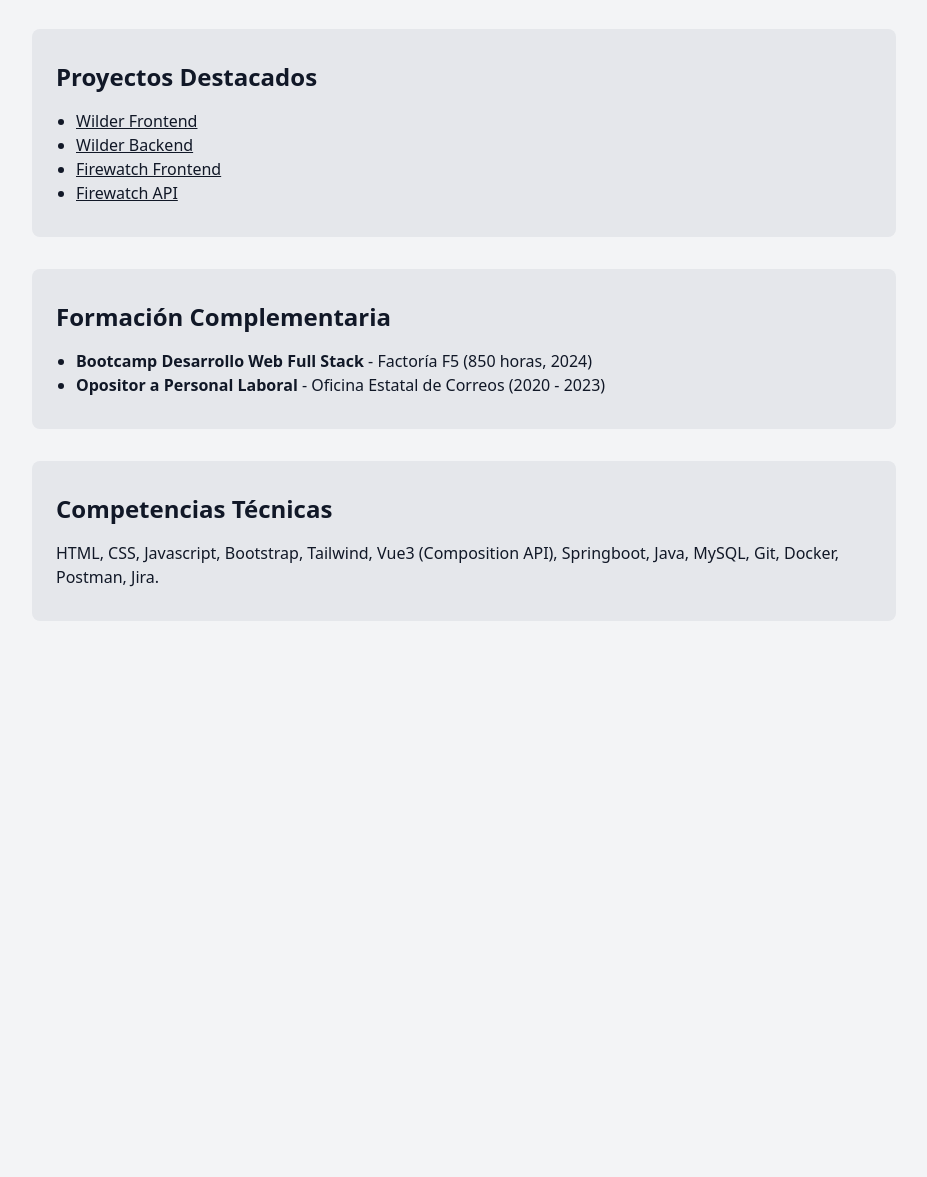
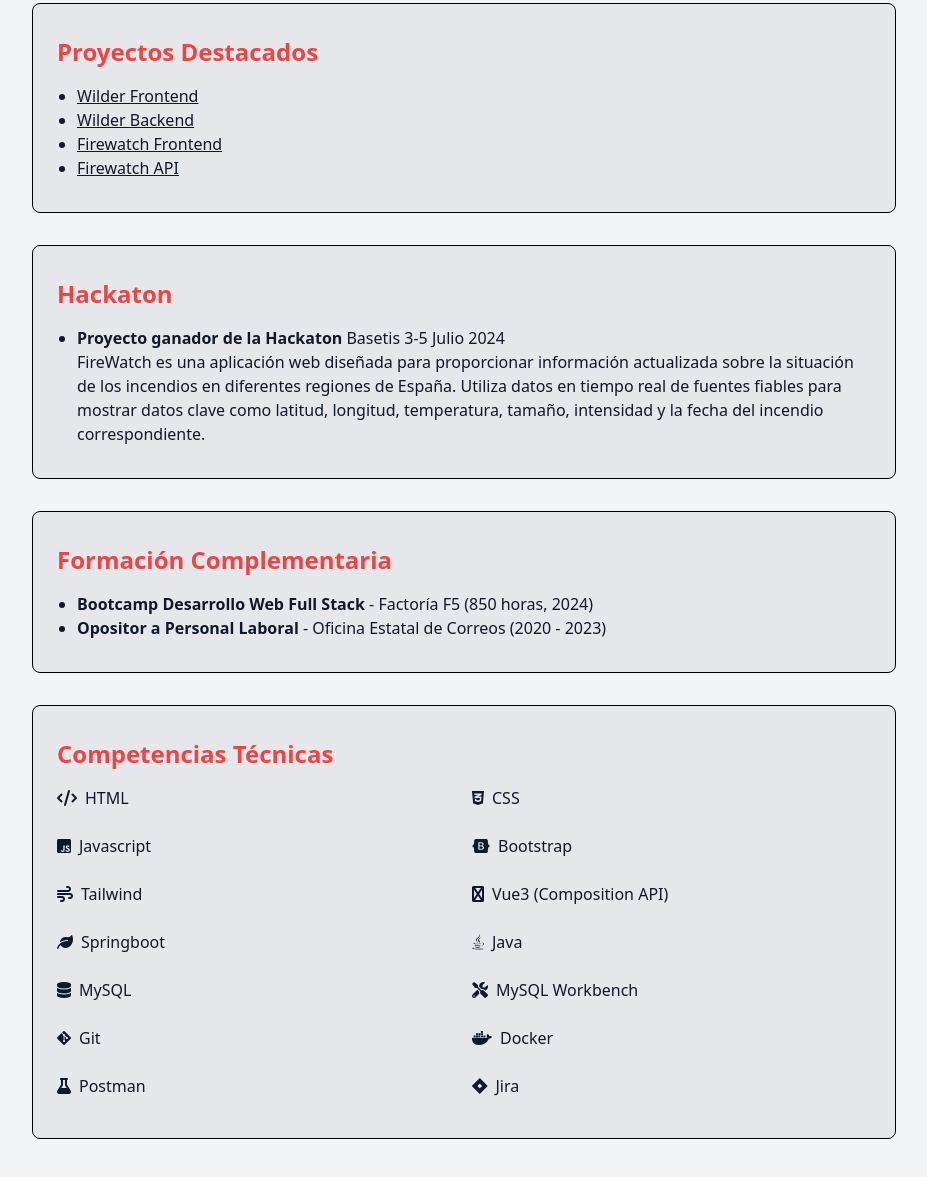
Before and after one commit to NachoR9/CV, a plain HTML site: page index.html in a window 1280 px wide. Shown: the part 1159-2336 px from the top of the page, without its empty margins (176-1103 px from the left). Before the commit the page ends 1828 px from the top, so only its background shows below. Drawn offline with nearby package versions, Linux system fonts and the light colour scheme.

Commit message:
cv updated

```diff
--- a/index.html
+++ b/index.html
@@ -1,11 +1,14 @@
 <!DOCTYPE html>
 <html lang="es">
+
 <head>
     <meta charset="UTF-8">
     <meta name="viewport" content="width=device-width, initial-scale=1.0">
     <title>CV de Ignacio Rodríguez Martín</title>
     <script src="https://cdn.tailwindcss.com"></script>
+    <link rel="stylesheet" href="https://cdnjs.cloudflare.com/ajax/libs/font-awesome/6.0.0-beta3/css/all.min.css">
 </head>
+
 <body class="bg-gray-100 text-gray-900">
 
     <header class="bg-blue-600 text-white p-8 text-center">
@@ -25,25 +28,31 @@
     <div class="max-w-4xl mx-auto p-4">
 
         <section class="py-8">
-            <h2 class="text-2xl font-semibold mb-4">Resumen</h2>
+            <h2 class="text-2xl font-semibold mb-4"></h2>
             <p class="leading-relaxed">
-                Profesional, colaborador y dinámico aficionado a las nuevas tecnologías y con mucho interés en iniciarme en el terreno laboral de la programación.
-                Mi parte favorita de la programación es la capacidad de resolver problemas a través de la lógica y el ingenio, convirtiendo ideas abstractas en soluciones funcionales. Siempre dispuesto a enfrentar nuevos retos con pensamiento y análisis crítico de la situación.
+                Profesional, colaborador y dinámico aficionado a las nuevas tecnologías y con mucho interés en iniciarme
+                en el terreno laboral de la programación.
+                Mi parte favorita de la programación es la capacidad de resolver problemas a través de la lógica y el
+                ingenio, convirtiendo ideas abstractas en soluciones funcionales. Siempre dispuesto a enfrentar nuevos
+                retos con pensamiento y análisis crítico de la situación.
             </p>
         </section>
 
 
-        <section class="py-8 bg-gray-200 rounded-lg mb-8 p-6">
-            <h2 class="text-2xl font-semibold mb-4">Datos Académicos</h2>
+        <section class="py-8 bg-gray-200 rounded-lg mb-8 p-6 border border-black">
+            <h2 class="text-2xl text-red-500 mb-4 inline-block">Datos Académicos</h2>
             <ul class="list-disc pl-5">
-                <li><strong>Máster en Gestión y Desarrollo de la Industria Alimentaria</strong> - Universidad de Oviedo (2013)</li>
-                <li><strong>Máster en Formación del Profesorado de Educación Secundaria Obligatoria, Bachillerato y Formación Profesional. </strong> - Universidad de Oviedo (2011)</li>
-                <li><strong>Licenciatura en Biología Especialidad Biología Fundamental y Biotecnología.</strong> - Universidad de Oviedo (2010)</li>
+                <li><strong>Máster en Gestión y Desarrollo de la Industria Alimentaria</strong> - Universidad de Oviedo
+                    (2013)</li>
+                <li><strong>Máster en Formación del Profesorado de Educación Secundaria Obligatoria, Bachillerato y
+                        Formación Profesional. </strong> - Universidad de Oviedo (2011)</li>
+                <li><strong>Licenciatura en Biología Especialidad Biología Fundamental y Biotecnología.</strong> -
+                    Universidad de Oviedo (2010)</li>
             </ul>
         </section>
 
-        <section class="py-8 bg-gray-200 rounded-lg mb-8 p-6">
-            <h2 class="text-2xl font-semibold mb-4">Idiomas</h2>
+        <section class="py-8 bg-gray-200 rounded-lg mb-8 p-6 border border-black">
+            <h2 class="text-2xl text-red-500 mb-4 inline-block">Idiomas</h2>
             <ul class="list-disc pl-5">
                 <li><strong>Inglés-Cambridge University B2 First (CEFR B2):</strong> Avanzado (C1)</li>
                 <li><strong>Francés:</strong> Básico</li>
@@ -51,11 +60,12 @@
         </section>
 
 
-        <section class="py-8 bg-gray-200 rounded-lg mb-8 p-6">
-            <h2 class="text-2xl font-semibold mb-4">Experiencia Profesional</h2>
+        <section class="py-8 bg-gray-200 rounded-lg mb-8 p-6 border border-black">
+            <h2 class="text-2xl text-red-500 font-semibold mb-4 inline-block">Experiencia Profesional</h2>
             <ul class="list-disc pl-5">
                 <li><strong>Desarrollador Web Full Stack</strong> (Mayo - Actualidad 2024)
-                    <p>Empleo de metodologías ágiles, aprendizaje de lenguajes y tecnologías clave, simulación de entorno laboral.</p>
+                    <p>Empleo de metodologías ágiles, aprendizaje de lenguajes y tecnologías clave, simulación de
+                        entorno laboral.</p>
                 </li>
                 <li><strong>Técnico de calidad</strong> - Matadero Central de Asturias (2013 - 2014)
                 </li>
@@ -66,33 +76,59 @@
         </section>
 
 
-        <section class="py-8 bg-gray-200 rounded-lg mb-8 p-6">
-            <h2 class="text-2xl font-semibold mb-4">Proyectos Destacados</h2>
+        <section class="py-8 bg-gray-200 rounded-lg mb-8 p-6 border border-black">
+            <h2 class="text-2xl text-red-500 font-semibold mb-4 inline-block">Proyectos Destacados</h2>
             <ul class="list-disc pl-5">
-                <li><a href="https://github.com/NachoR9/Wilder-frontend" target="_blank" class="underline">Wilder Frontend</a></li>
-                <li><a href="https://github.com/NachoR9/Wilder-backend" target="_blank" class="underline">Wilder Backend</a></li>
-                <li><a href="https://github.com/NachoR9/firewatch-frontend" target="_blank" class="underline">Firewatch Frontend</a></li>
-                <li><a href="https://github.com/NachoR9/firewatch-api" target="_blank" class="underline">Firewatch API</a></li>
+                <li><a href="https://github.com/NachoR9/Wilder-frontend" target="_blank" class="underline">Wilder
+                        Frontend</a></li>
+                <li><a href="https://github.com/NachoR9/Wilder-backend" target="_blank" class="underline">Wilder
+                        Backend</a></li>
+                <li><a href="https://github.com/NachoR9/firewatch-frontend" target="_blank" class="underline">Firewatch
+                        Frontend</a></li>
+                <li><a href="https://github.com/NachoR9/firewatch-api" target="_blank" class="underline">Firewatch
+                        API</a></li>
             </ul>
         </section>
 
+        <section class="py-8 bg-gray-200 rounded-lg mb-8 p-6 border border-black">
+            <h2 class="text-2xl text-red-500 font-semibold mb-4 inline-block">Hackaton</h2>
+            <ul class="list-disc pl-5">
+                <li><strong>Proyecto ganador de la Hackaton</strong> Basetis 3-5 Julio 2024</li>
+                <p>FireWatch es una aplicación web diseñada para proporcionar información actualizada sobre la situación de los incendios en diferentes regiones de España. Utiliza datos en tiempo real de fuentes fiables para mostrar datos clave como latitud, longitud, temperatura, tamaño, intensidad y la fecha del incendio correspondiente.</p>
+            </ul>
+        </section>
 
-        <section class="py-8 bg-gray-200 rounded-lg mb-8 p-6">
-            <h2 class="text-2xl font-semibold mb-4">Formación Complementaria</h2>
+        <section class="py-8 bg-gray-200 rounded-lg mb-8 p-6 border border-black">
+            <h2 class="text-2xl text-red-500 font-semibold mb-4 inline-block">Formación Complementaria</h2>
             <ul class="list-disc pl-5">
                 <li><strong>Bootcamp Desarrollo Web Full Stack</strong> - Factoría F5 (850 horas, 2024)</li>
                 <li><strong>Opositor a Personal Laboral</strong> - Oficina Estatal de Correos (2020 - 2023)</li>
             </ul>
         </section>
 
+        <section class="py-8 bg-gray-200 rounded-lg mb-8 p-6 border border-black">
+            <h2 class="text-2xl text-red-500 font-semibold mb-4 inline-block">Competencias Técnicas</h2>
+            <ul class="grid grid-cols-2 gap-4 list-none pl-0">
+                <li class="flex items-center mb-2"><i class="fas fa-code mr-2"></i> HTML</li>
+                <li class="flex items-center mb-2"><i class="fab fa-css3-alt mr-2"></i> CSS</li>
+                <li class="flex items-center mb-2"><i class="fab fa-js-square mr-2"></i> Javascript</li>
+                <li class="flex items-center mb-2"><i class="fab fa-bootstrap mr-2"></i> Bootstrap</li>
+                <li class="flex items-center mb-2"><i class="fas fa-wind mr-2"></i> Tailwind</li>
+                <li class="flex items-center mb-2"><i class="fas fa-vuejs mr-2"></i> Vue3 (Composition API)</li>
+                <li class="flex items-center mb-2"><i class="fas fa-leaf mr-2"></i> Springboot</li>
+                <li class="flex items-center mb-2"><i class="fab fa-java mr-2"></i> Java</li>
+                <li class="flex items-center mb-2"><i class="fas fa-database mr-2"></i> MySQL</li>
+                <li class="flex items-center mb-2"><i class="fas fa-tools mr-2"></i> MySQL Workbench</li>
+                <li class="flex items-center mb-2"><i class="fab fa-git-alt mr-2"></i> Git</li>
+                <li class="flex items-center mb-2"><i class="fab fa-docker mr-2"></i> Docker</li>
+                <li class="flex items-center mb-2"><i class="fas fa-flask mr-2"></i> Postman</li>
+                <li class="flex items-center mb-2"><i class="fab fa-jira mr-2"></i> Jira</li>
+            </ul>
+        </section>
 
-        <section class="py-8 bg-gray-200 rounded-lg mb-8 p-6">
-            <h2 class="text-2xl font-semibold mb-4">Competencias Técnicas</h2>
-            <p>
-                HTML, CSS, Javascript, Bootstrap, Tailwind, Vue3 (Composition API), Springboot, Java, MySQL, Git, Docker, Postman, Jira.
-            </p>
-        </section>
+
     </div>
 
 </body>
+
 </html>
```
